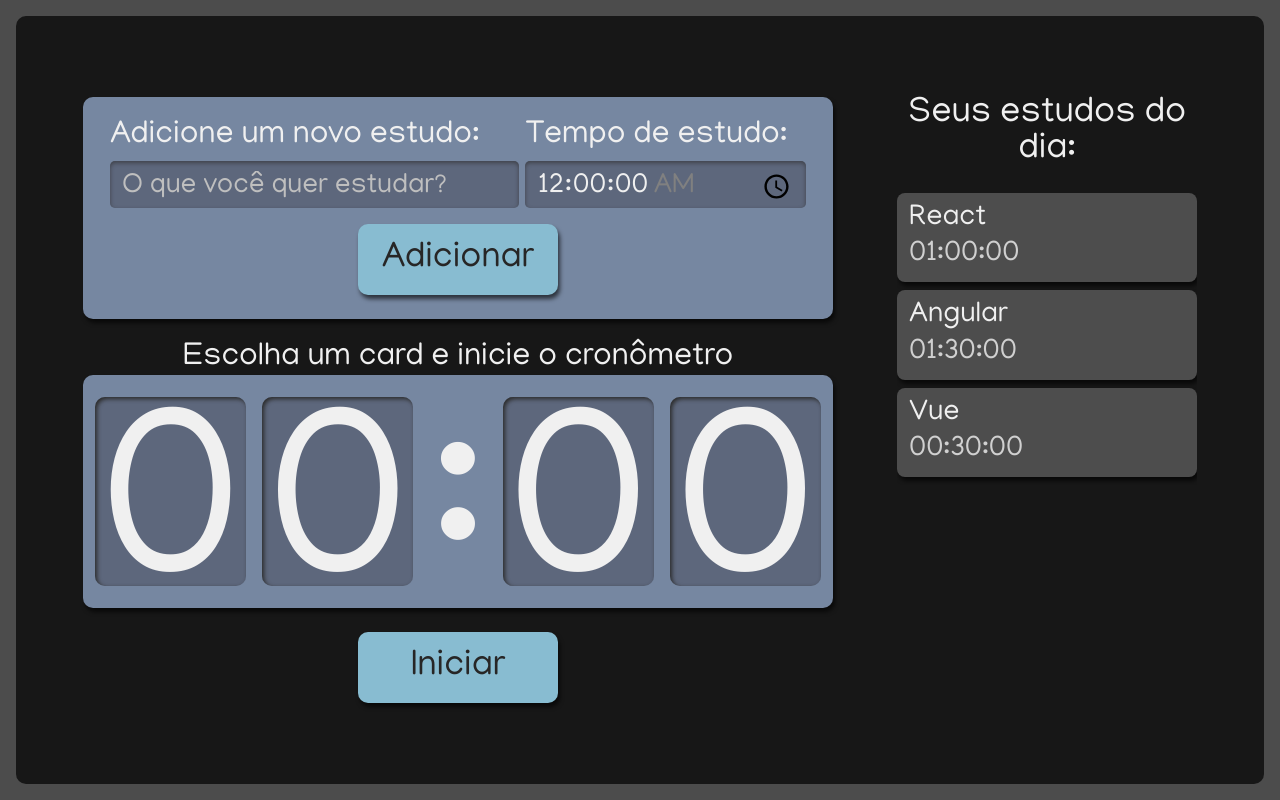
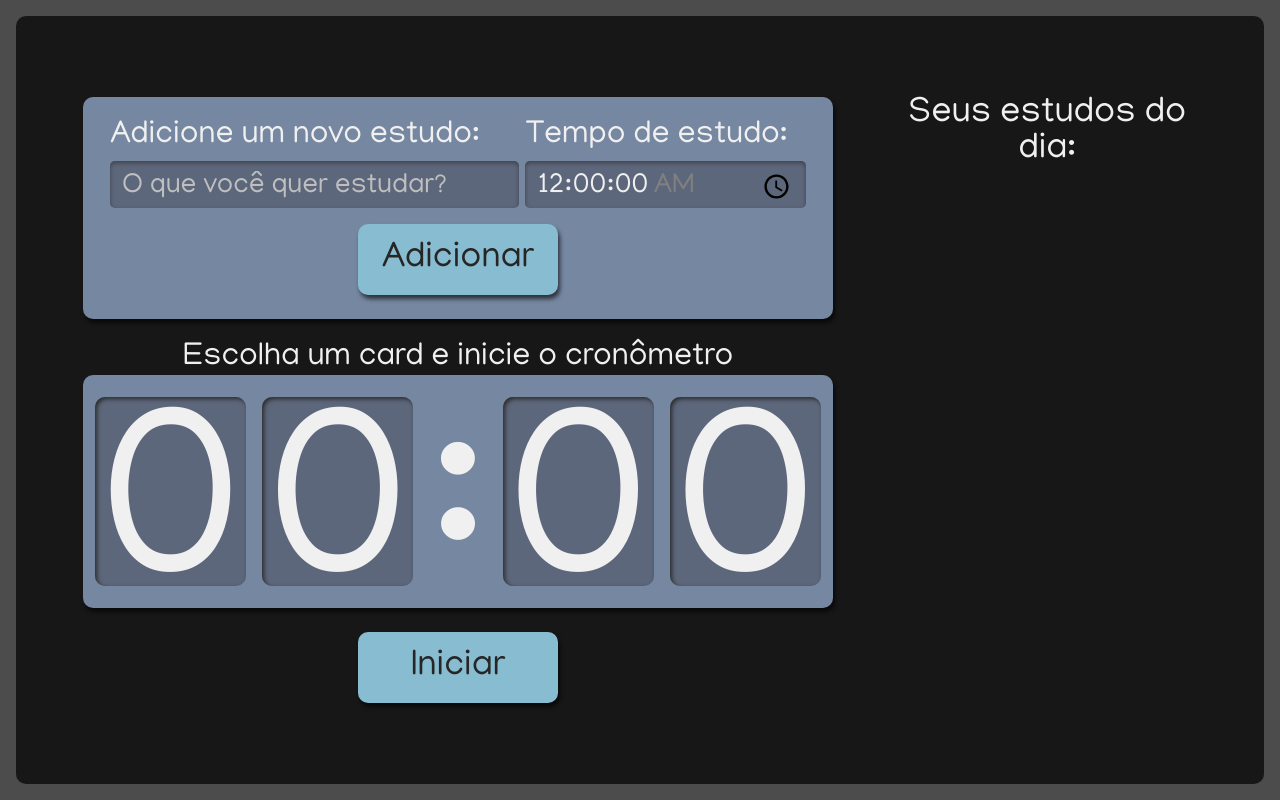
Before and after one commit to Levieber/study-timer, a React (Vite) app: page / in a window 1280 px wide. Built offline with nearby package versions, Linux system fonts and the light colour scheme.

Commit message:
feat: creating tasks from the form

```diff
--- /dev/null
+++ b/src/@types/Task.d.ts
@@ -0,0 +1,4 @@
+export interface ITask {
+  title: string;
+  time: string;
+}
--- a/src/App.tsx
+++ b/src/App.tsx
@@ -2,13 +2,17 @@ import Form from "./components/Form";
 import List from "./components/List";
 import styles from "./App.module.scss";
 import Timer from "./components/Timer";
+import { useState } from "react";
+import { ITask } from "./@types/Task";
 
 export default function App() {
+  const [tasks, setTasks] = useState<ITask[]>([]);
+
   return (
     <div className={styles.app}>
-      <Form />
+      <Form setTasks={setTasks} />
       <Timer />
-      <List />
+      <List tasks={tasks} />
     </div>
   );
 }
--- a/src/components/Form/index.tsx
+++ b/src/components/Form/index.tsx
@@ -1,16 +1,21 @@
 import React from "react";
+import { ITask } from "../../@types/Task";
 import Button from "../Button";
 import styles from "./Form.module.scss";
 
-export default class Form extends React.Component {
+interface FormProps {
+  setTasks: React.Dispatch<React.SetStateAction<ITask[]>>;
+}
+
+export default class Form extends React.Component<FormProps> {
   state = {
-    task: "",
+    title: "",
     time: "00:00:00",
   };
 
   addTask = (event: React.FormEvent<HTMLFormElement>) => {
     event.preventDefault();
-    console.log(this.state);
+    this.props.setTasks((prevState) => [...prevState, { ...this.state }]);
   };
 
   render() {
@@ -19,8 +24,8 @@ export default class Form extends React.Component {
         <div className={styles.inputContainer}>
           <label htmlFor="task">Adicione um novo estudo:</label>
           <input
-            value={this.state.task}
-            onChange={(ev) => this.setState({ task: ev.target.value })}
+            value={this.state.title}
+            onChange={(ev) => this.setState({ title: ev.target.value })}
             type="text"
             name="task"
             id="task"
--- a/src/components/List/index.tsx
+++ b/src/components/List/index.tsx
@@ -1,22 +1,12 @@
 import TaskItem from "./TaskItem";
 import styles from "./List.module.scss";
+import { ITask } from "../../@types/Task";
 
-export default function List() {
-  const tasks = [
-    {
-      title: "React",
-      time: "01:00:00",
-    },
-    {
-      title: "Angular",
-      time: "01:30:00",
-    },
-    {
-      title: "Vue",
-      time: "00:30:00",
-    },
-  ];
+interface ListProps {
+  tasks: ITask[];
+}
 
+export default function List({ tasks }: ListProps) {
   return (
     <aside className={styles.tasksList}>
       <h2>Seus estudos do dia:</h2>
```
